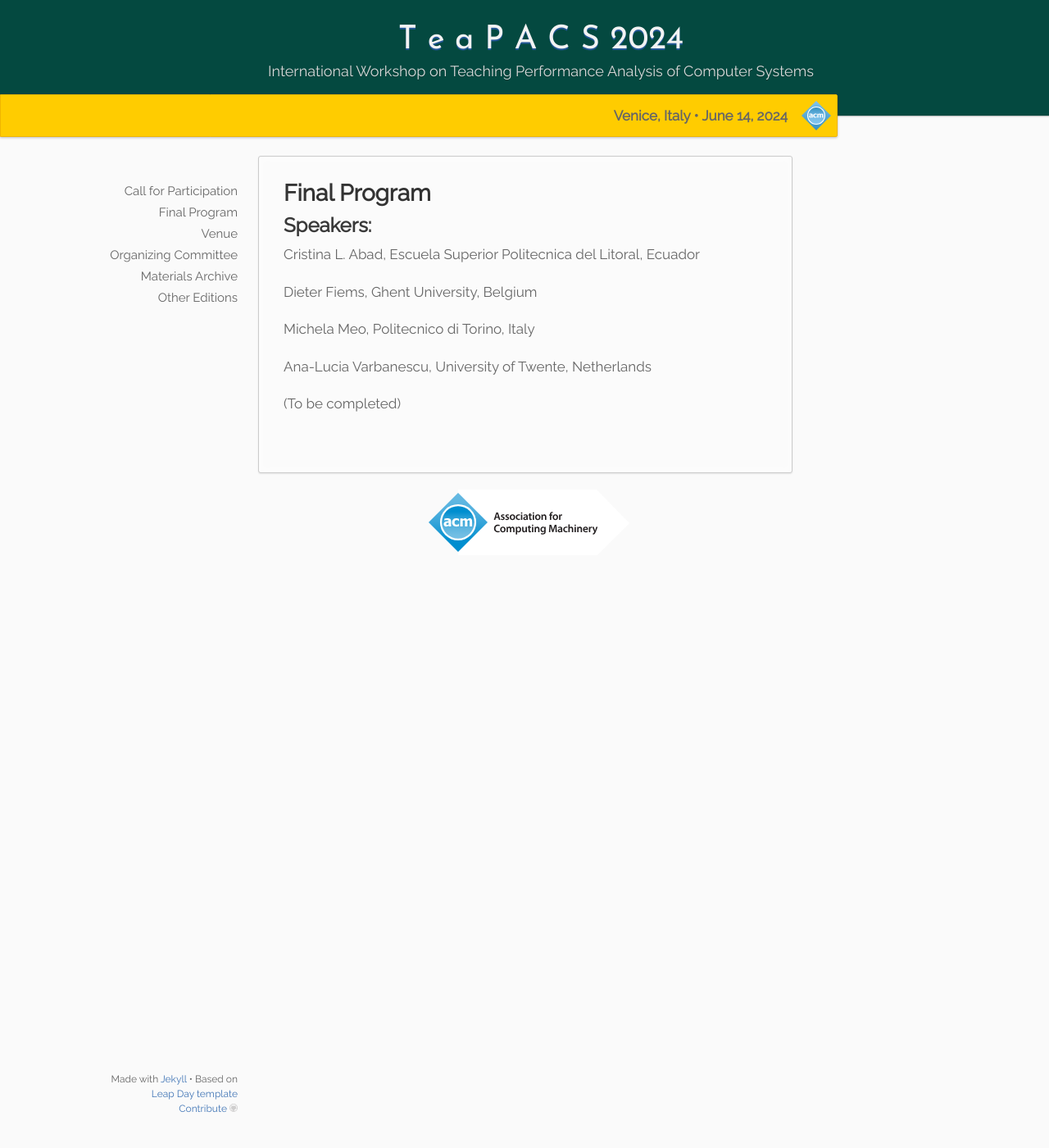
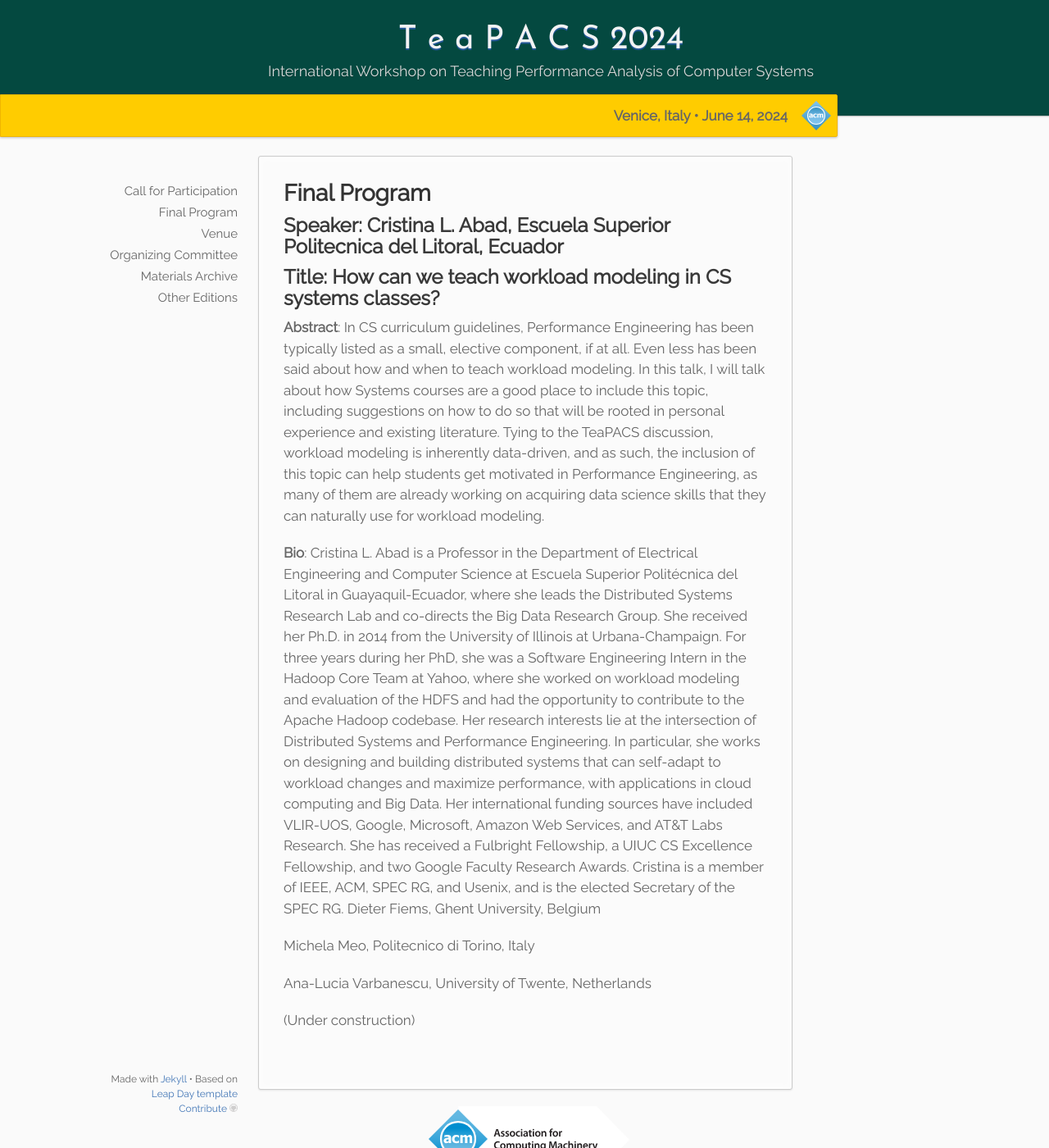
Before and after one commit to alessandropellegrini/teapacs.github.io, a Jekyll site: the page built from _2024/05.program.md, in a window 1280 px wide and 1400 px high. Shown: the whole window at 82% size. Built offline with Jekyll 4.4.1, drawn with Linux system fonts in a browser that asks for light colours.

Commit message:
Update 05.program.md

```diff
--- a/_2024/05.program.md
+++ b/_2024/05.program.md
@@ -20,24 +20,21 @@ permalink: /:collection/program/
 | 17:45 | Closing Remarks                  |
 -->
 
-## Speakers:
+## Speaker: Cristina L. Abad, Escuela Superior Politecnica del Litoral, Ecuador
+## Title: How can we teach workload modeling in CS systems classes?
 
-Cristina L. Abad, Escuela Superior Politecnica del Litoral, Ecuador
+**Abstract**: In CS curriculum guidelines, Performance Engineering has been typically listed as a small, elective component, if at all. Even less has been said about how and when to teach workload modeling. In this talk, I will talk about how Systems courses are a good place to include this topic, including suggestions on how to do so that will be rooted in personal experience and existing literature. Tying to the TeaPACS discussion, workload modeling is inherently data-driven, and as such, the inclusion of this topic can help students get motivated in Performance Engineering, as many of them are already working on acquiring data science skills that they can naturally use for workload modeling.
 
+**Bio**: Cristina L. Abad is a Professor in the Department of Electrical Engineering and Computer Science at Escuela Superior Politécnica del Litoral in Guayaquil-Ecuador, where she leads the Distributed Systems Research Lab and co-directs the Big Data Research Group. She received her Ph.D. in 2014 from the University of Illinois at Urbana-Champaign. For three years during her PhD, she was a Software Engineering Intern in the Hadoop Core Team at Yahoo, where she worked on workload modeling and evaluation of the HDFS and had the opportunity to contribute to the Apache Hadoop codebase. Her research interests lie at the intersection of Distributed Systems and Performance Engineering. In particular, she works on designing and building distributed systems that can self-adapt to workload changes and maximize performance, with applications in cloud computing and Big Data. Her international funding sources have included VLIR-UOS, Google, Microsoft, Amazon Web Services, and AT&T Labs Research. She has received a Fulbright Fellowship, a UIUC CS Excellence Fellowship, and two Google Faculty Research Awards. Cristina is a member of IEEE, ACM, SPEC RG, and Usenix, and is the elected Secretary of the SPEC RG.
 Dieter Fiems, Ghent University, Belgium
 
 Michela Meo, Politecnico di Torino, Italy
 
 Ana-Lucia Varbanescu, University of Twente, Netherlands
 
-(To be completed)
+(Under construction)
 
 <!--
-## Title: Performance evaluation teaching in the age of cloud computing
-
-**Abstract**: Cloud computing has been a primary ICT driver during the last 15 years, fostering sharp changes in performance engineering practices across the computing industry and, at the same time, profoundly steering research trends in academia. A distinctive trait of this paradigm is that cloud engineers can programmatically control software and system performance, raising an expectation for computing graduates who find employment in this area to be ready to engage in hands-on performance engineering problems. This, in turn, calls for a broader and more profound education on performance topics as part of the computing curriculum. This talk will present my own experience and views on the intersection between cloud computing and performance evaluation teaching. I will also give practical examples of how we can engage students in the performance evaluation discipline and prepare them to tackle quality-of-service engineering challenges that arise in the cloud domain.
-
-**Bio**: Giuliano Casale joined the Department of Computing at Imperial College London in 2010, where he is currently a Reader. He teaches and does research in performance engineering and cloud computing, topics on which he has published more than 150 refereed papers. He has served on the technical program committee of several conferences in performance and dependability. His research work has received multiple recognitions, including best paper awards at ACM SIGMETRICS, IEEE/IFIP DSN, and IEEE INFOCOM. He serves on the editorial boards of IEEE TNSM and ACM TOMPECS, as editor-in-chief of Elsevier PEVA, and as the current chair of ACM SIGMETRICS.
 
 ## Speaker: Dieter Fiems, Ghent University, Belgium
 ## Title: Teaching Software Performance Evaluation to Undergrads: Lessons Learned and Challenges
```
